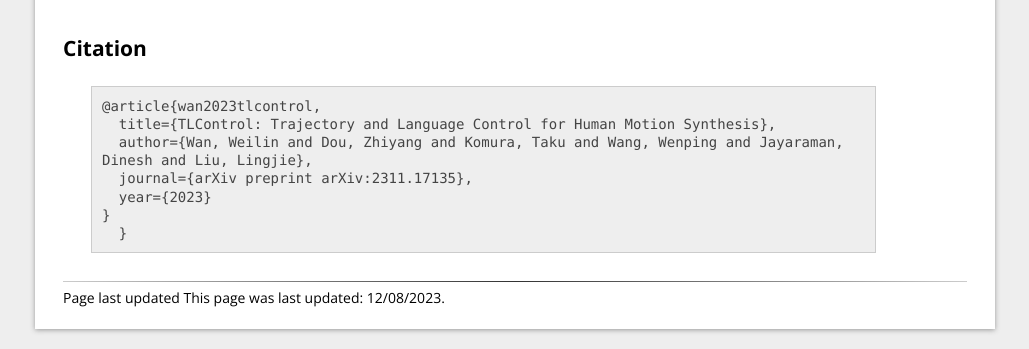
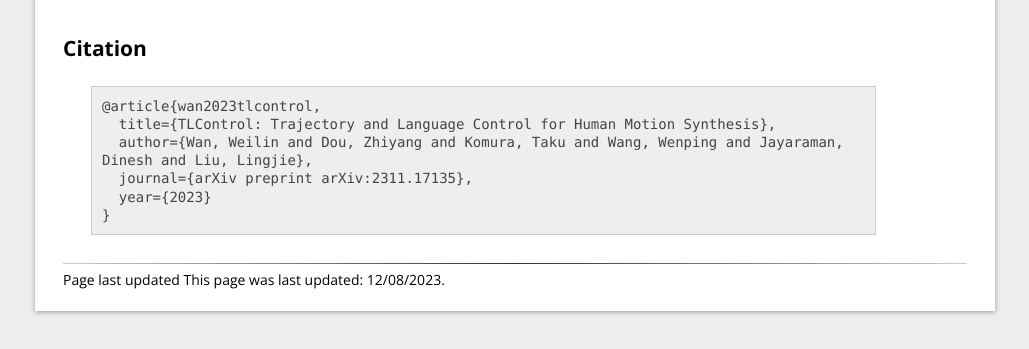
Before and after one commit to HiWilliamWWL/TLControl_website, a plain HTML site: page index.html in a window 1280 px wide. Shown: the part 5602-5951 px from the top of the page, without its empty margins (125-1154 px from the left). Drawn offline with nearby package versions, Linux system fonts and the light colour scheme; a script that the page names is missing.

Commit message:
update html

```diff
--- a/index.html
+++ b/index.html
@@ -224,7 +224,7 @@
   journal={arXiv preprint arXiv:2311.17135},
   year={2023}
 }
-  }</div>
+</div>
 			</div>
 
 		<!-- 	<div class="section list">
```
